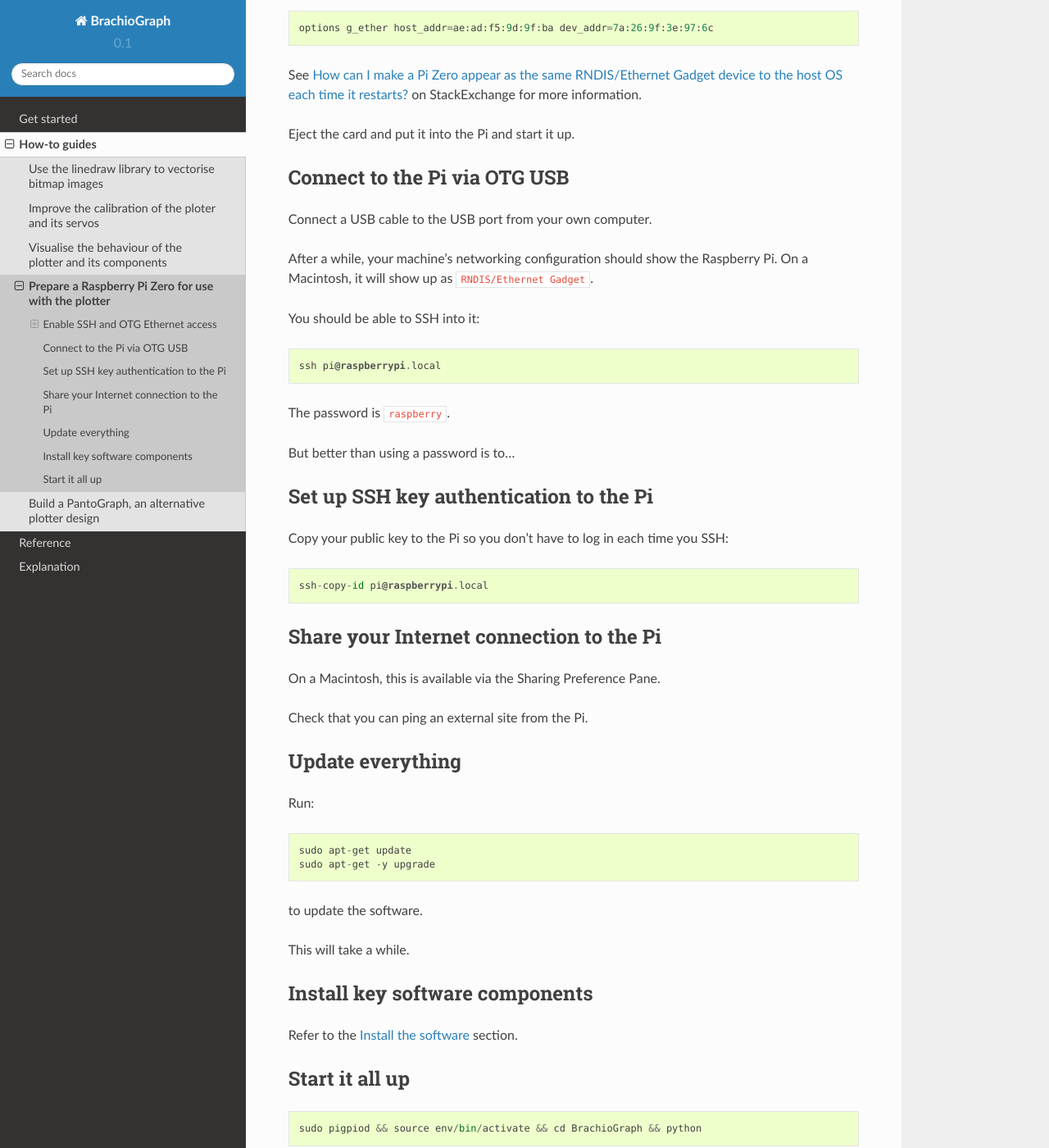
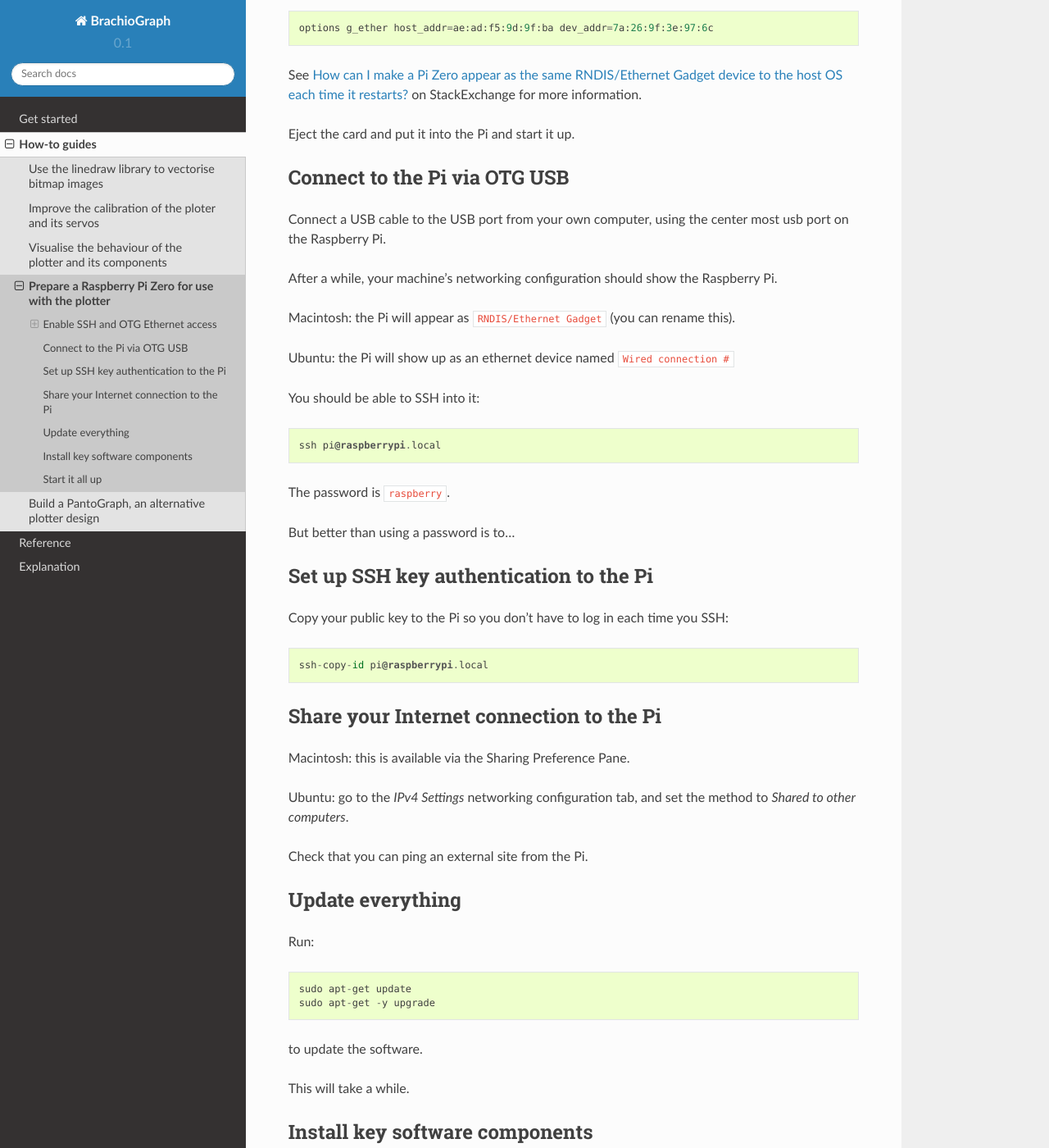
Before and after one commit to evildmp/BrachioGraph, a Sphinx documentation site: the page built from docs/how-to/prepare-pi.rst, in a window 1280 px wide and 1400 px high, scrolled down 1126 px. Shown: the whole window at 82% size. Built offline with Sphinx 7.4.7 and the Read the Docs theme 2.0.0, drawn with Linux system fonts in a browser that asks for light colours.

Commit message:
Added OTG, Internet sharing notes for Ubuntu

```diff
--- a/docs/how-to/prepare-pi.rst
+++ b/docs/how-to/prepare-pi.rst
@@ -59,10 +59,13 @@
 Connect to the Pi via OTG USB
 -----------------------------
 
-Connect a USB cable to the USB port from your own computer.
+Connect a USB cable to the USB port from your own computer, using the center most usb port on the Raspberry Pi.
 
-After a while, your machine's networking configuration should show the Raspberry Pi. On a Macintosh, it will show up
-as ``RNDIS/Ethernet Gadget``.
+After a while, your machine's networking configuration should show the Raspberry Pi.
+
+Macintosh: the Pi will appear as ``RNDIS/Ethernet Gadget`` (you can rename this).
+
+Ubuntu: the Pi will show up as an ethernet device named ``Wired connection #``
 
 You should be able to SSH into it::
 
@@ -84,7 +87,9 @@
 Share your Internet connection to the Pi
 ----------------------------------------
 
-On a Macintosh, this is available via the Sharing Preference Pane.
+Macintosh: this is available via the Sharing Preference Pane.
+
+Ubuntu: go to the `IPv4 Settings` networking configuration tab, and set the method to `Shared to other computers`.
 
 Check that you can ping an external site from the Pi.
 
```
